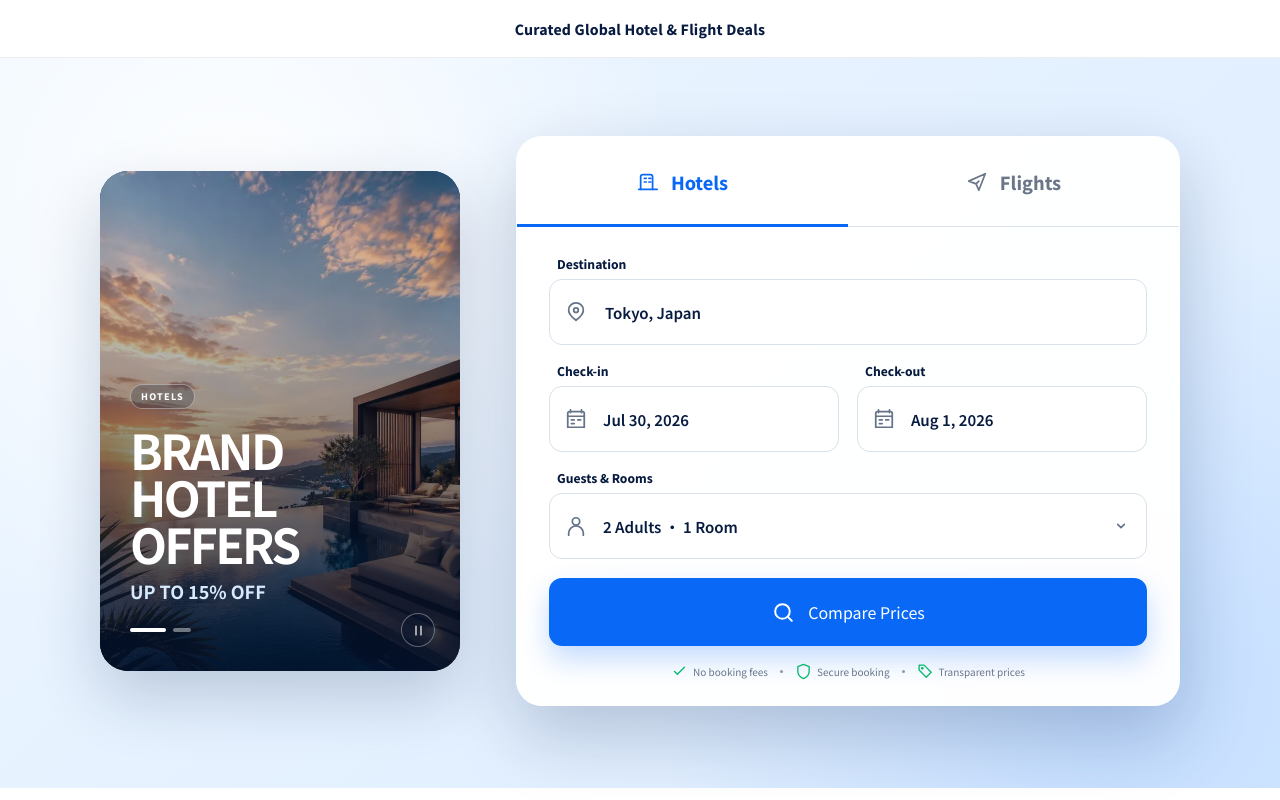
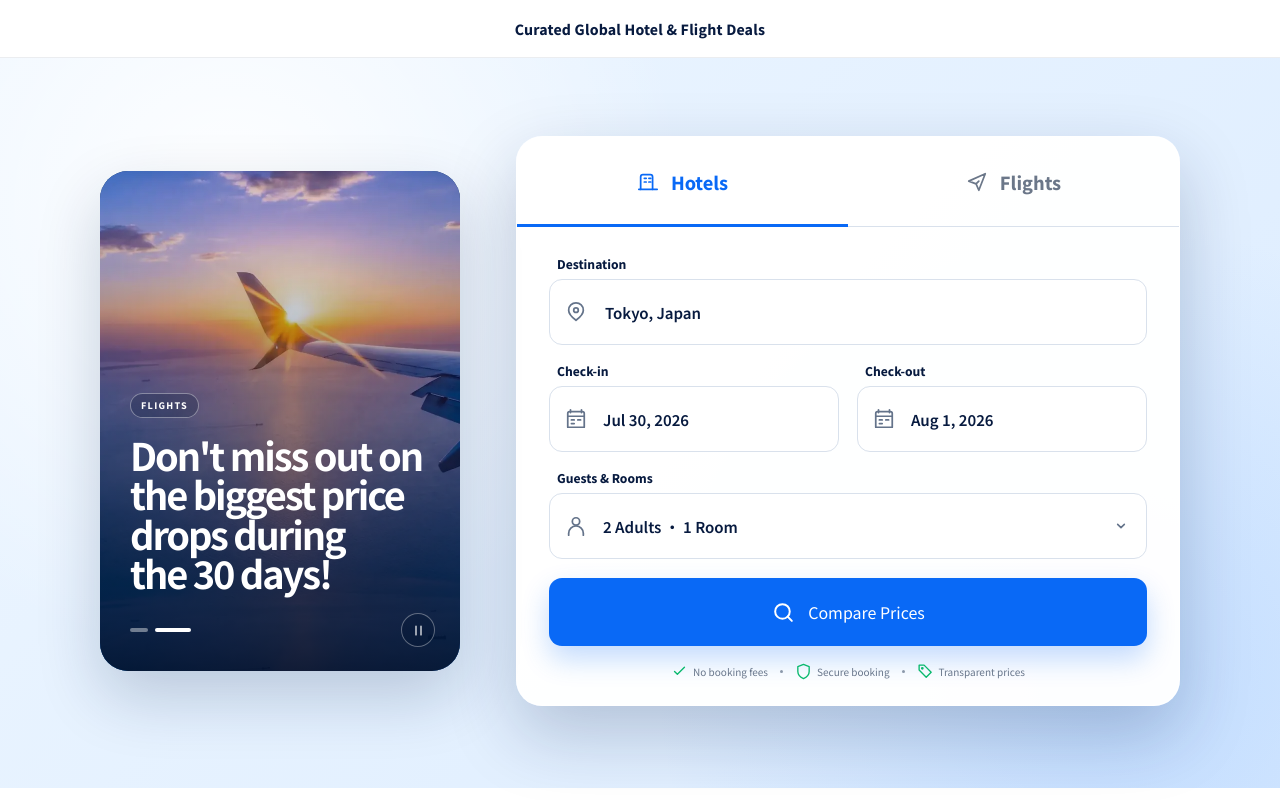
Before and after one commit to amswf/RoamInsiders, a Next.js app: page /compare in a window 1280 px wide. Shown: the top 800 px of the page. Built offline with nearby package versions, Linux system fonts and the light colour scheme.

Commit message:
Keep carousel on three second cadence

```diff
--- a/app/compare/TravelCompareExperience.tsx
+++ b/app/compare/TravelCompareExperience.tsx
@@ -365,15 +365,8 @@ export function TravelCompareExperience() {
 
   useEffect(() => {
     if (carouselPaused || window.matchMedia("(prefers-reduced-motion: reduce)").matches) return;
-    let interval = 0;
-    const start = window.setTimeout(() => {
-      setHeroSlide((current) => (current + 1) % HERO_SLIDES.length);
-      interval = window.setInterval(() => setHeroSlide((current) => (current + 1) % HERO_SLIDES.length), 3000);
-    }, 6000);
-    return () => {
-      window.clearTimeout(start);
-      window.clearInterval(interval);
-    };
+    const interval = window.setInterval(() => setHeroSlide((current) => (current + 1) % HERO_SLIDES.length), 3000);
+    return () => window.clearInterval(interval);
   }, [carouselPaused]);
 
   useEffect(() => {
```
